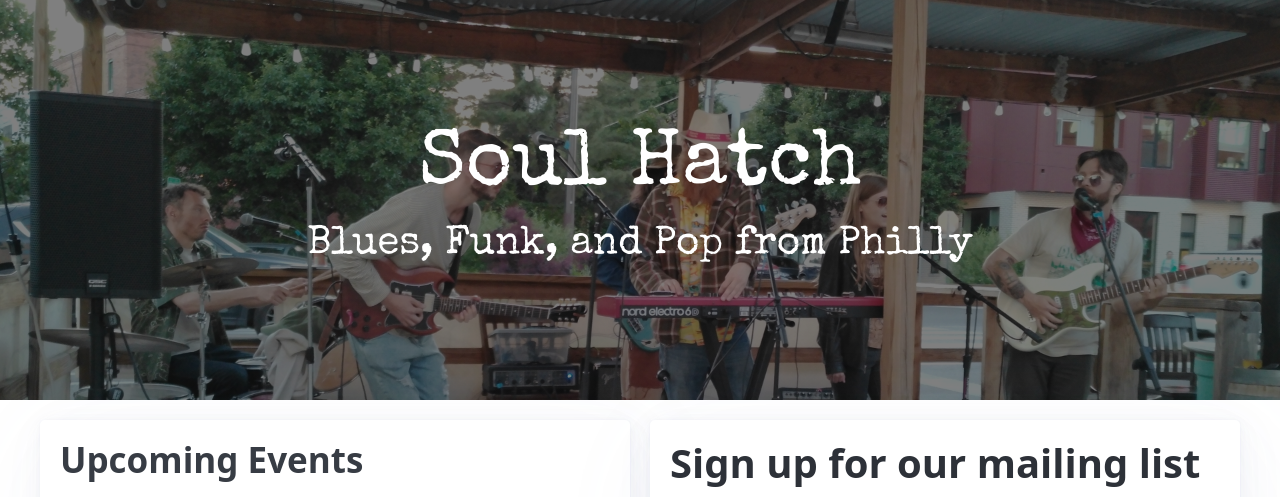
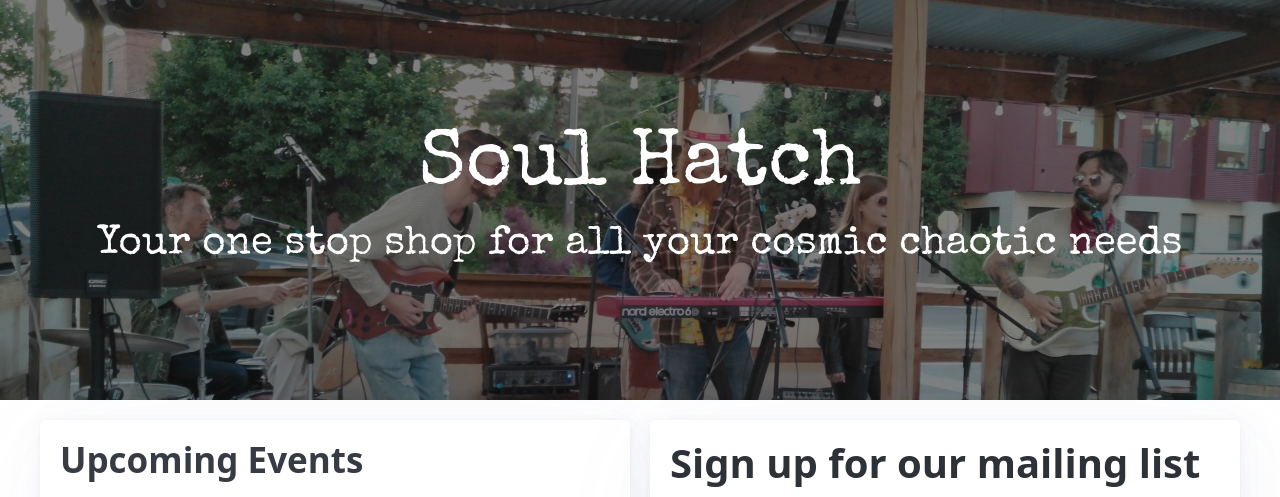
Before and after one commit to Weastie/selfhosted, a plain HTML site: page index.html in a window 1280 px wide. Shown: the top 497 px of the page. Drawn offline with nearby package versions, Linux system fonts and the light colour scheme.

Commit message:
Fix Soul Hatch tag message

```diff
--- a/index.html
+++ b/index.html
@@ -84,7 +84,7 @@
       <header class='hero-banner'>
         <div class='container'>
           <h1>Soul Hatch</h1>
-          <h2>Blues, Funk, and Pop from Philly</h2>
+          <h2>Your one stop shop for all your cosmic chaotic needs</h2>
         </div>
       </header>
       <main class="container">
```
